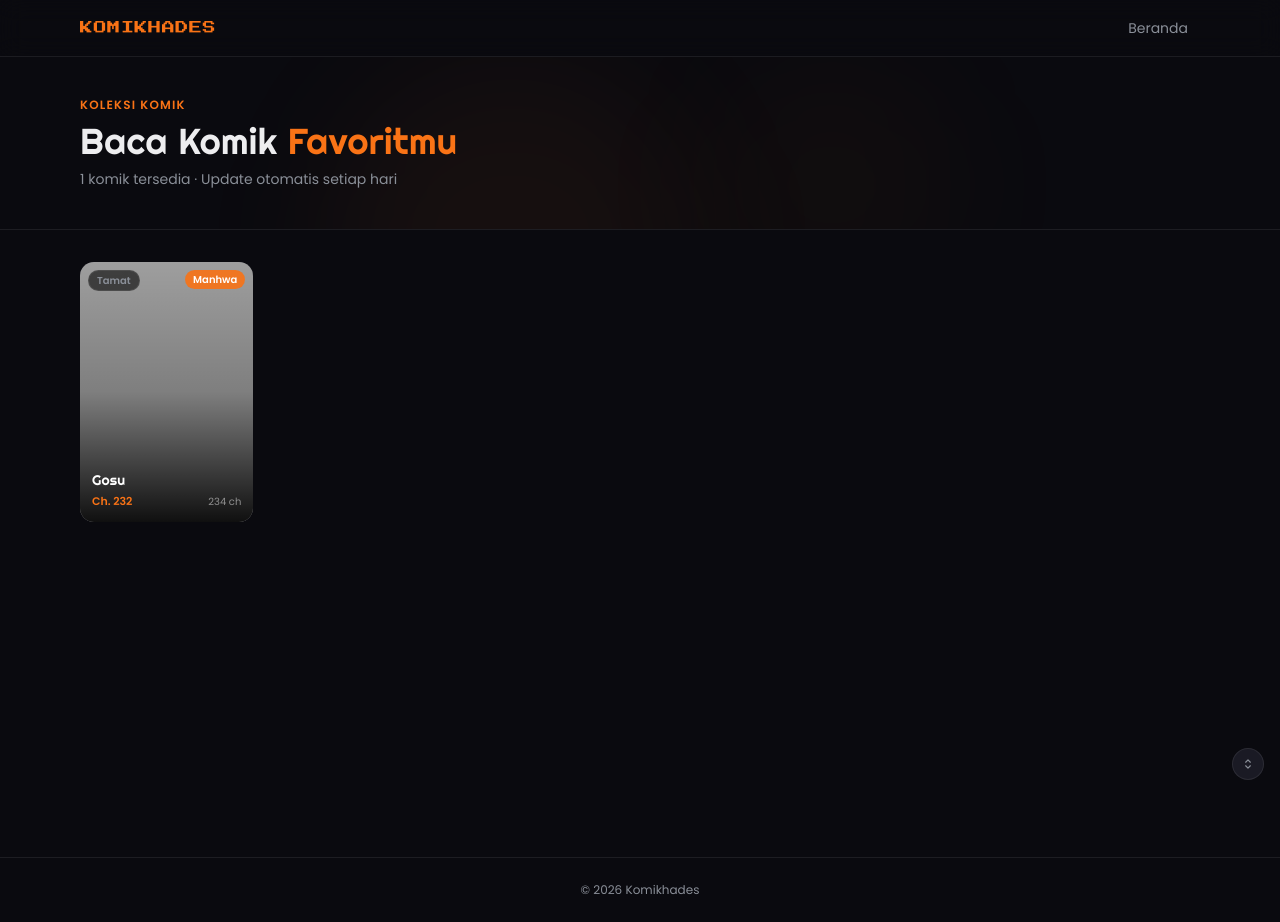
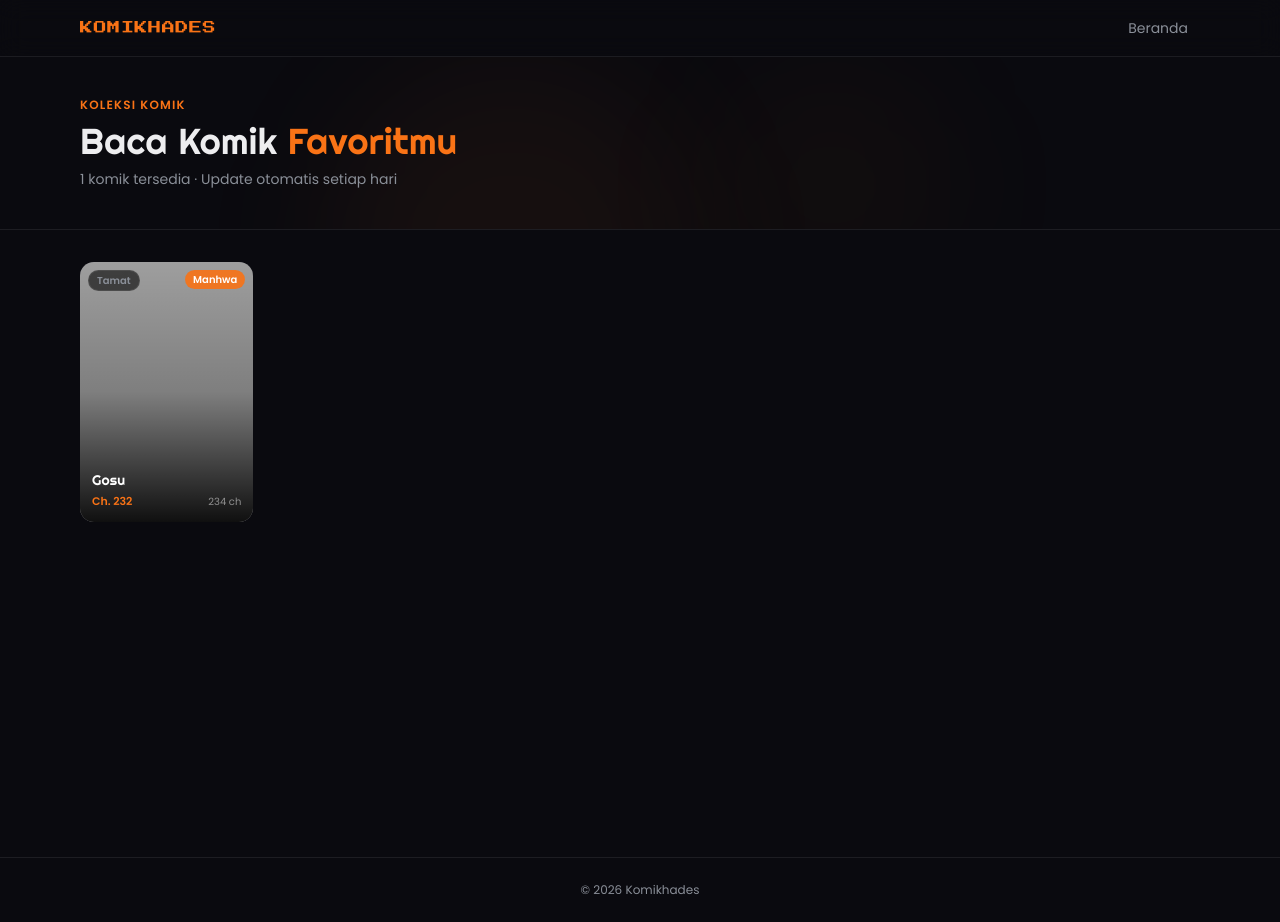
Before and after one commit to hadespwnme/komikhades, a Next.js app: page / in a window 1280 px wide. Built offline with nearby package versions, Linux system fonts and the light colour scheme; grey boxes are pictures that could not be loaded.

Commit message:
fix: scroll buttons - tap halaman untuk toggle, hapus auto-show saat scroll

```diff
--- a/src/components/ScrollButtons.tsx
+++ b/src/components/ScrollButtons.tsx
@@ -1,94 +1,62 @@
 "use client";
 
-import { useEffect, useState, useCallback } from "react";
+import { useEffect, useState } from "react";
 
 export default function ScrollButtons() {
-  const [visible, setVisible] = useState(false);   // auto-show when scrolled
-  const [pinned, setPinned] = useState(false);      // manually toggled visible
-  const [show, setShow] = useState(false);          // final visibility
+  const [visible, setVisible] = useState(false);
 
-  // Show when scrolled away from top
-  const handleScroll = useCallback(() => {
-    const y = window.scrollY;
-    const maxY = document.documentElement.scrollHeight - window.innerHeight;
-    // Auto-visible when not at very top and not at very bottom edge
-    setVisible(y > 200 && maxY > 200);
+  useEffect(() => {
+    const handleTap = (e: MouseEvent | TouchEvent) => {
+      // Jangan toggle kalau yang di-tap adalah tombol scroll itu sendiri
+      const target = e.target as HTMLElement;
+      if (target.closest("[data-scroll-btn]")) return;
+      setVisible((v) => !v);
+    };
+
+    document.addEventListener("click", handleTap);
+    return () => document.removeEventListener("click", handleTap);
   }, []);
 
-  useEffect(() => {
-    window.addEventListener("scroll", handleScroll, { passive: true });
-    handleScroll();
-    return () => window.removeEventListener("scroll", handleScroll);
-  }, [handleScroll]);
-
-  // Final visibility: auto-visible OR pinned by user tap
-  useEffect(() => {
-    setShow(visible || pinned);
-  }, [visible, pinned]);
-
-  // When user taps: if currently showing → hide (pin off), if hidden → pin on
-  const handleToggle = () => {
-    if (show) {
-      setPinned(false);
-      setVisible(false); // force hide until next scroll threshold
-    } else {
-      setPinned(true);
-    }
+  const scrollToTop = (e: React.MouseEvent) => {
+    e.stopPropagation(); // jangan trigger toggle
+    window.scrollTo({ top: 0, behavior: "smooth" });
   };
 
-  const scrollToTop = () => window.scrollTo({ top: 0, behavior: "smooth" });
-  const scrollToBottom = () =>
+  const scrollToBottom = (e: React.MouseEvent) => {
+    e.stopPropagation();
     window.scrollTo({ top: document.documentElement.scrollHeight, behavior: "smooth" });
+  };
 
   return (
-    <>
-      {/* Toggle trigger — always visible, bottom-right corner, tiny */}
+    <div
+      data-scroll-btn
+      className={`fixed bottom-6 right-4 z-50 flex flex-col gap-2 transition-all duration-300 ${
+        visible ? "opacity-100 translate-y-0 pointer-events-auto" : "opacity-0 translate-y-4 pointer-events-none"
+      }`}
+    >
+      {/* Ke atas */}
       <button
-        onClick={handleToggle}
-        aria-label={show ? "Sembunyikan tombol scroll" : "Tampilkan tombol scroll"}
-        className="fixed bottom-5 right-4 z-50 w-8 h-8 rounded-full bg-surface2 border border-border flex items-center justify-center transition-all duration-200 hover:border-accent/50 hover:bg-surface3"
-        style={{ cursor: "pointer" }}
+        data-scroll-btn
+        onClick={scrollToTop}
+        aria-label="Ke atas"
+        className="w-10 h-10 rounded-full bg-surface2 border border-border flex items-center justify-center hover:bg-accent hover:border-accent transition-colors active:scale-95"
       >
-        <svg
-          className={`w-3.5 h-3.5 transition-transform duration-300 ${show ? "text-accent" : "text-muted"}`}
-          fill="none"
-          viewBox="0 0 24 24"
-          stroke="currentColor"
-        >
-          <path strokeLinecap="round" strokeLinejoin="round" strokeWidth={2}
-            d="M8 9l4-4 4 4M8 15l4 4 4-4" />
-        </svg>
-      </button>
-
-      {/* Back to Top */}
-      <button
-        onClick={scrollToTop}
-        aria-label="Kembali ke atas"
-        className={`fixed bottom-16 right-4 z-50 w-10 h-10 rounded-full bg-surface2 border border-border flex items-center justify-center transition-all duration-200 hover:bg-accent hover:border-accent hover:text-white active:scale-95 ${
-          show
-            ? "opacity-100 translate-y-0 pointer-events-auto"
-            : "opacity-0 translate-y-4 pointer-events-none"
-        }`}
-      >
-        <svg className="w-4 h-4 text-muted group-hover:text-white" fill="none" viewBox="0 0 24 24" stroke="currentColor">
+        <svg className="w-4 h-4 text-muted" fill="none" viewBox="0 0 24 24" stroke="currentColor">
           <path strokeLinecap="round" strokeLinejoin="round" strokeWidth={2} d="M5 15l7-7 7 7" />
         </svg>
       </button>
 
-      {/* Go to Bottom */}
+      {/* Ke bawah */}
       <button
+        data-scroll-btn
         onClick={scrollToBottom}
-        aria-label="Ke bawah halaman"
-        className={`fixed bottom-28 right-4 z-50 w-10 h-10 rounded-full bg-surface2 border border-border flex items-center justify-center transition-all duration-200 hover:bg-accent hover:border-accent hover:text-white active:scale-95 ${
-          show
-            ? "opacity-100 translate-y-0 pointer-events-auto"
-            : "opacity-0 translate-y-4 pointer-events-none"
-        }`}
+        aria-label="Ke bawah"
+        className="w-10 h-10 rounded-full bg-surface2 border border-border flex items-center justify-center hover:bg-accent hover:border-accent transition-colors active:scale-95"
       >
         <svg className="w-4 h-4 text-muted" fill="none" viewBox="0 0 24 24" stroke="currentColor">
           <path strokeLinecap="round" strokeLinejoin="round" strokeWidth={2} d="M19 9l-7 7-7-7" />
         </svg>
       </button>
-    </>
+    </div>
   );
 }
```
